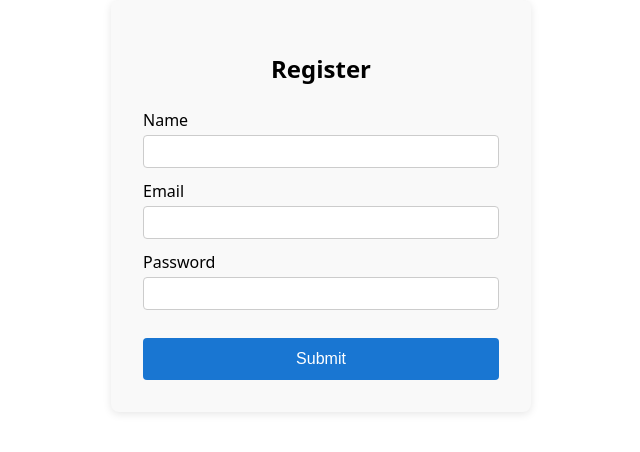
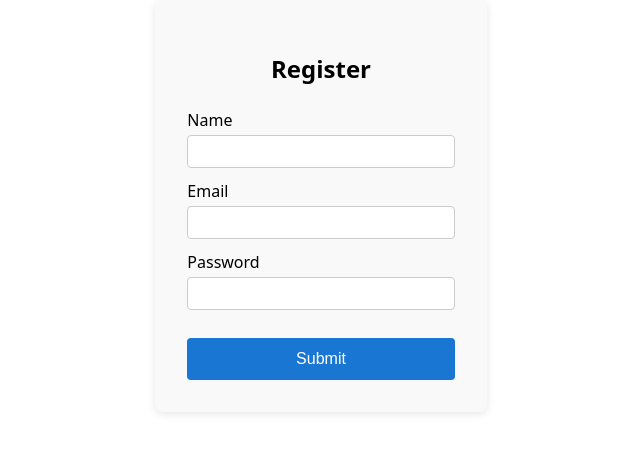
Before and after one commit to harish00506/test_AI_Jira, a React (Vite) app: page / in a window 1280 px wide. Shown: the part 194-646 px from the top of the page, without its empty margins (319-959 px from the left). Built offline with nearby package versions, Linux system fonts and the light colour scheme.

Commit message:
Add: src/App.jsx for make shore the element in the are well assigned in center of the webpage. (SCRUM-16)

```diff
--- a/src/App.jsx
+++ b/src/App.jsx
@@ -1,10 +1,12 @@
 import React from "react";
+import RegistrationForm from "./components/RegistrationForm.jsx";
 import "./App.css";
-import RegistrationForm from "./components/RegistrationForm";
 
 function App() {
   return (
-    <div className="App">
+    // The outermost div now uses the centered-container class to
+    // horizontally and vertically center everything on the page.
+    <div className="centered-container">
       <RegistrationForm />
     </div>
   );
```
